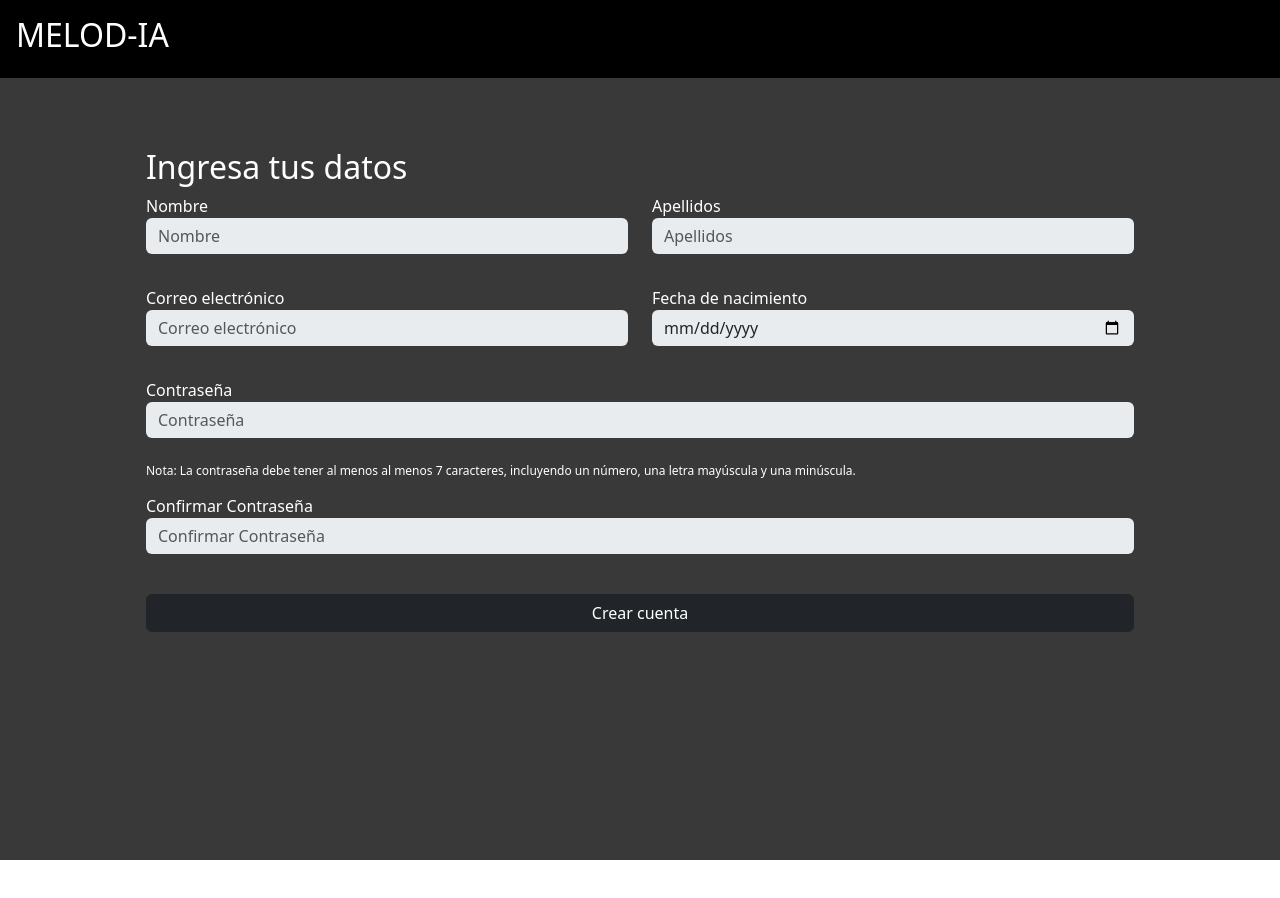
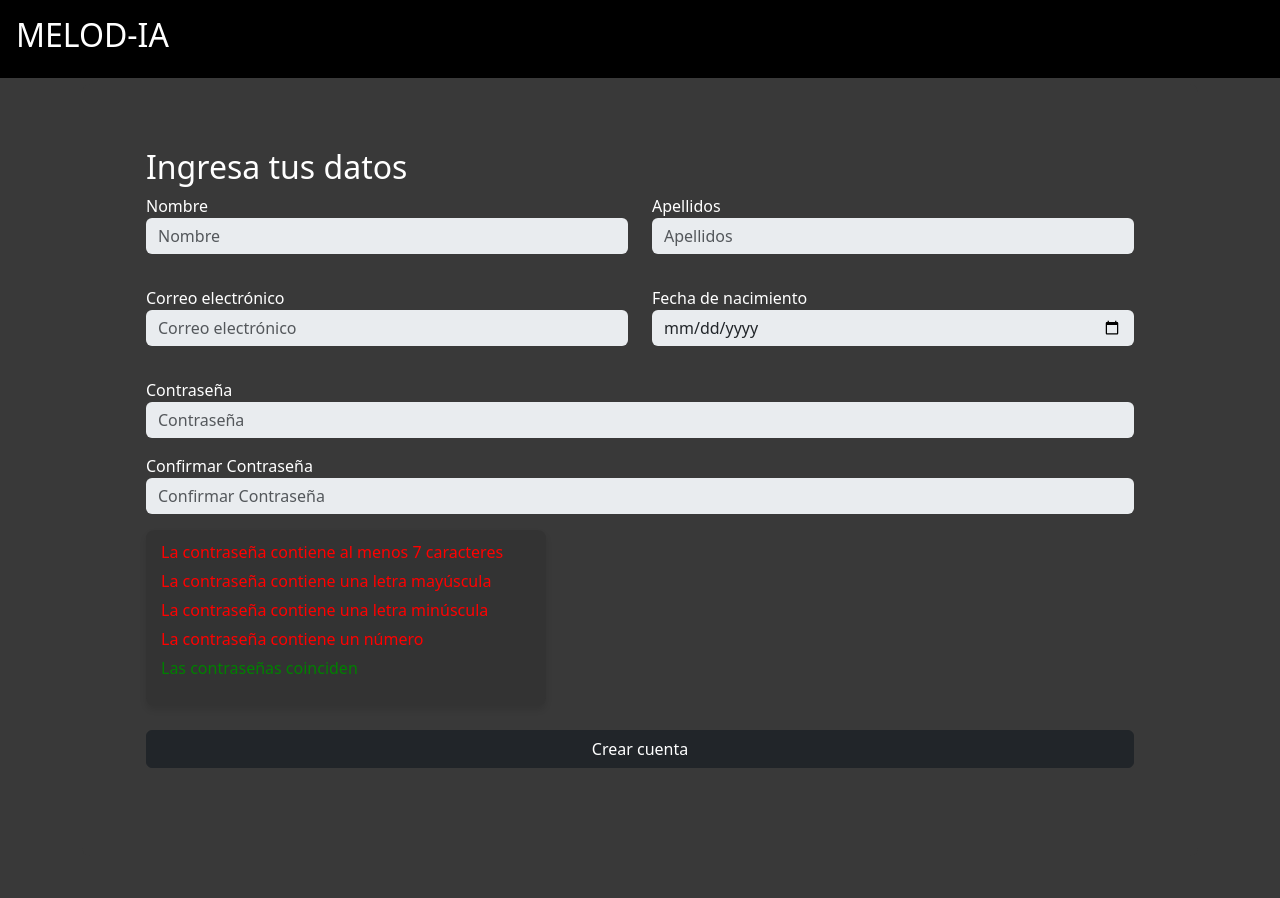
Before and after one commit to SaikoReyes/melod-ia, a React (Create React App) app: page /signup in a window 1280 px wide. Shown: the top 898 px of the page. Before the commit the page ends 860 px from the top, so only its background shows below. Built offline with nearby package versions, Linux system fonts and the light colour scheme.

Commit message:
Adición de indicadores visuales al validar la contraseña en el registro

```diff
--- a/src/LoginForm.jsx
+++ b/src/LoginForm.jsx
@@ -38,7 +38,9 @@ function LoginForm() {
                 },
                 body: JSON.stringify({ email: email, password: password })
             });
+
             const data = await response.json();
+
             if (response.ok) {
 
                 localStorage.setItem('userToken', data.token);
--- a/src/SignUpPage.css
+++ b/src/SignUpPage.css
@@ -47,7 +47,33 @@
 }
 
 
-
 .signup-background {
     padding-bottom: 60px;
 }
+
+.password-criteria-box {
+    color: #fff;
+    background-color: rgba(0, 0, 0, 0.1);
+    border: none;
+    border-radius: 8px;
+    padding: 10px 15px;
+    margin-top: 15px;
+    box-shadow: 0 4px 6px rgba(0, 0, 0, 0.1);
+    max-width: 400px;
+    /*margin-left: auto;
+    margin-right: auto;*/
+}
+
+.password-criteria-box h4 {
+    margin-top: 0;
+}
+
+.password-criteria-box ul {
+    list-style-type: none;
+    padding-left: 0;
+}
+
+.password-criteria-box li {
+    margin-bottom: 5px;
+    /*font-weight: bold; */
+}
--- a/src/SignUpPage.jsx
+++ b/src/SignUpPage.jsx
@@ -1,4 +1,4 @@
-import React, { useState } from 'react';
+import React, { useState, useEffect } from 'react';
 import './SignUpPage.css';
 import { useNavigate } from 'react-router-dom';
 import Popup from './PopUp';
@@ -17,8 +17,47 @@ function SignUpPage() {
         title: '',
         message: ''
     });
+    const [passwordCriteria, setPasswordCriteria] = useState({
+        minLength: false,
+        hasUpper: false,
+        hasLower: false,
+        hasNumber: false,
+        matches: false
+    });
+
+    function passwordHasMinimumLength(password) {
+        return password.length >= 7;
+    }
+
+    function passwordHasUppercaseLetter(password) {
+        return /[A-Z]/.test(password);
+    }
+
+    function passwordHasLowercaseLetter(password) {
+        return /[a-z]/.test(password);
+    }
+
+    function passwordHasNumber(password) {
+        return /[0-9]/.test(password);
+    }
+
+    function passwordsMatch(password, confirmPassword) {
+        return password === confirmPassword;
+    }
 
     const navigate = useNavigate();
+
+    useEffect(() => {
+        setPasswordCriteria({
+            minLength: passwordHasMinimumLength(contraseña),
+            hasUpper: passwordHasUppercaseLetter(contraseña),
+            hasLower: passwordHasLowercaseLetter(contraseña),
+            hasNumber: passwordHasNumber(contraseña),
+            matches: passwordsMatch(contraseña, confirmarContraseña)
+        });
+    }, [contraseña, confirmarContraseña]);
+
+
 
     const handleSubmit = async (event) => {
         event.preventDefault();
@@ -115,6 +154,8 @@ function SignUpPage() {
         }
 
 
+
+
         if (!contraseña || contraseña.length < 7 || !/(?=.*\d)(?=.*[a-z])(?=.*[A-Z]).{7,}/.test(contraseña)) {
             setPopupInfo({
                 isOpen: true,
@@ -133,6 +174,9 @@ function SignUpPage() {
             });
             return false;
         }
+
+
+
 
 
         return true;
@@ -201,7 +245,6 @@ function SignUpPage() {
                                     value={contraseña}
                                     onChange={e => setContraseña(e.target.value)}
                                 />
-                                <p><sub>Nota: La contraseña debe tener al menos al menos 7 caracteres, incluyendo un número, una letra mayúscula y una minúscula.</sub></p>
                             </div>
                             <div className="mb-3">
                                 Confirmar Contraseña
@@ -213,6 +256,16 @@ function SignUpPage() {
                                     onChange={e => setConfirmarContraseña(e.target.value)}
                                 />
                             </div>
+                            <div className="password-criteria-box">
+                                <ul>
+                                    <li style={{ color: passwordCriteria.minLength ? 'green' : 'red' }}>La contraseña contiene al menos 7 caracteres</li>
+                                    <li style={{ color: passwordCriteria.hasUpper ? 'green' : 'red' }}>La contraseña contiene una letra mayúscula</li>
+                                    <li style={{ color: passwordCriteria.hasLower ? 'green' : 'red' }}>La contraseña contiene una letra minúscula</li>
+                                    <li style={{ color: passwordCriteria.hasNumber ? 'green' : 'red' }}>La contraseña contiene un número</li>
+                                    <li style={{ color: passwordCriteria.matches ? 'green' : 'red' }}>Las contraseñas coinciden</li>
+                                </ul>
+                            </div>
+
                             <button type="submit" className="btn btn-dark w-100 my-4">Crear cuenta</button>
                         </form>
                     </div>
```
